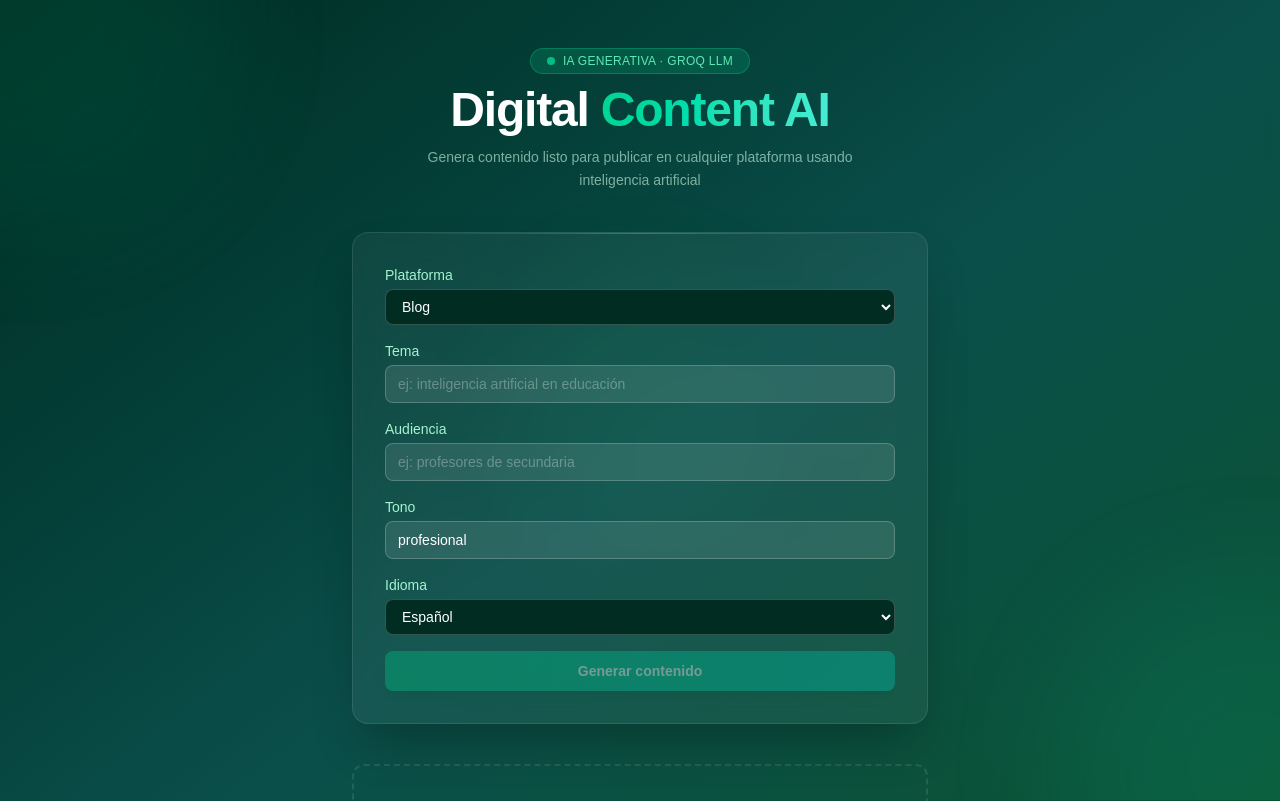
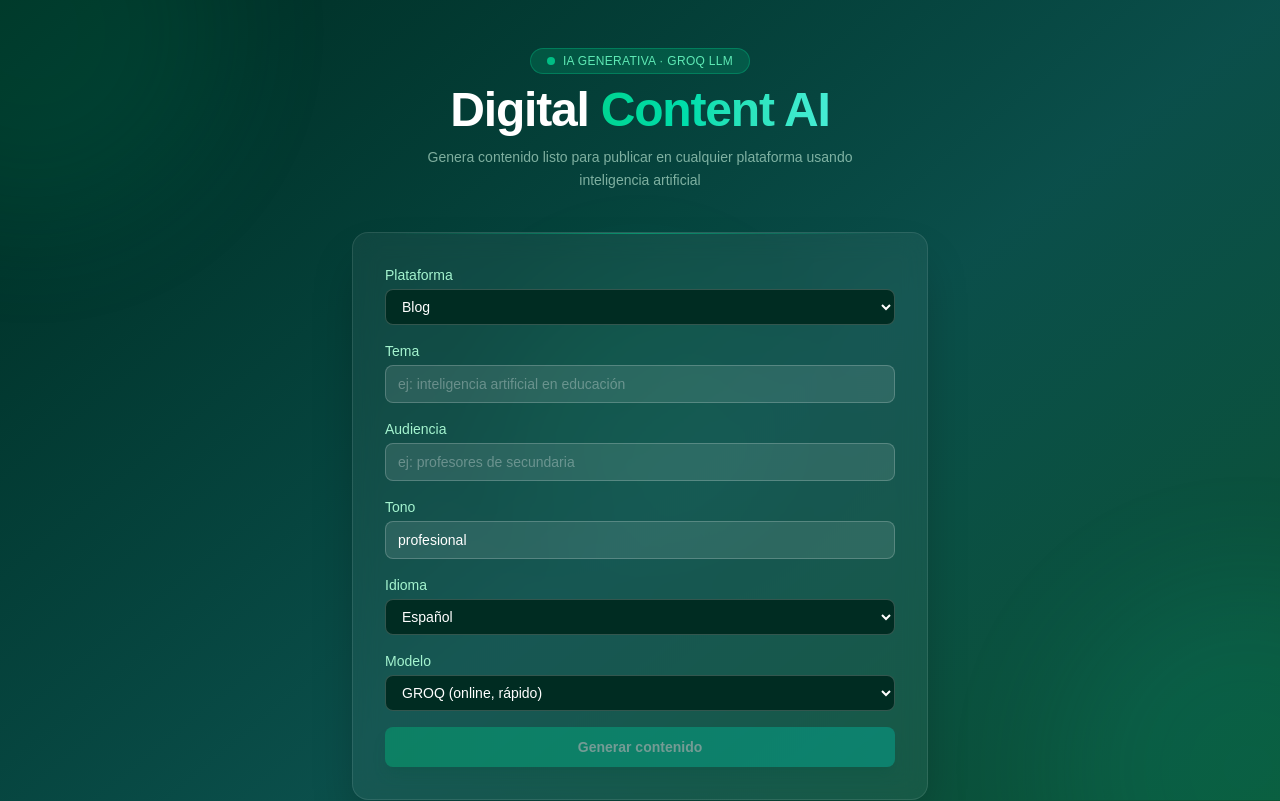
Before and after one commit to Bootcamp-IA-P6/Proyecto10_LLM_E1, a Next.js app in the folder frontend/: page / in a window 1280 px wide. Shown: the top 801 px of the page. Built offline with nearby package versions, Linux system fonts and the light colour scheme; no server answers.

Commit message:
feat: add LLM selector with ollama latency warning to GenerateForm #7

```diff
--- a/frontend/src/components/GenerateForm.tsx
+++ b/frontend/src/components/GenerateForm.tsx
@@ -1,7 +1,7 @@
 "use client"
 
 import { useState } from "react"
-import { GenerateRequest, Platform, Language } from "@/types/content"
+import { GenerateRequest, Platform, Language, Model } from "@/types/content"
 
 interface GenerateFormProps {
     onSubmit: (req: GenerateRequest) => void
@@ -14,11 +14,13 @@ export default function GenerateForm({ onSubmit, isLoading }: GenerateFormProps)
     const [audience, setAudience] = useState("")
     const [tone, setTone]         = useState("profesional")
     const [language, setLanguage] = useState<Language>("es")
+    const [model, setModel]       = useState<Model>("groq")
+
 
     function handleSubmit(e: React.FormEvent) {
         e.preventDefault()
         if (!topic.trim() || !audience.trim()) return
-        onSubmit({ platform, topic, audience, tone, language })
+        onSubmit({ platform, topic, audience, tone, language, model })
     }
 
     return (
@@ -90,6 +92,27 @@ export default function GenerateForm({ onSubmit, isLoading }: GenerateFormProps)
                 </select>
             </div>
 
+            {/* Modelo LLM */}
+            <div className="flex flex-col gap-1">
+                <label className="text-sm font-medium text-emerald-200">Modelo</label>
+                <select
+                    value={model}
+                    onChange={e => setModel(e.target.value as Model)}
+                    className="bg-emerald-950 border border-white/20 text-white rounded-lg px-3 py-2 text-sm focus:outline-none focus:ring-2 focus:ring-emerald-400 w-full"
+                    >
+                    <option className="bg-emerald-950 text-white" value="groq">GROQ (online, rápido)</option>
+                    <option className="bg-emerald-950 text-white" value="ollama">Ollama (local, sin límites)</option>
+                </select>
+
+                {/* Aviso Ollama */}
+                {model === "ollama" && (
+                    <p className="text-xs text-amber-400/80 mt-1">
+                        ⚠️ Ollama corre en local, puede tardar 30-60 segundos
+                    </p>
+                )}
+            </div>
+
+
             {/* Botón */}
             <button
                 type="submit"
```
